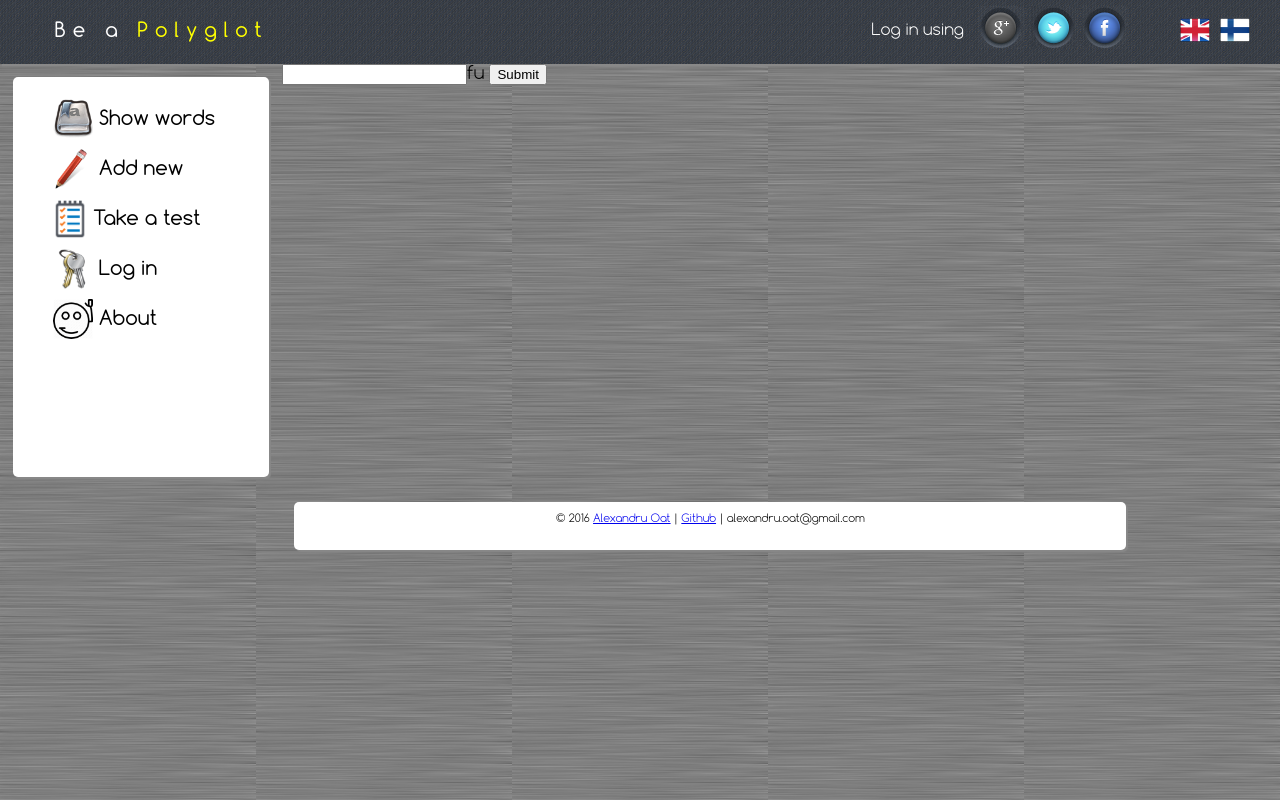
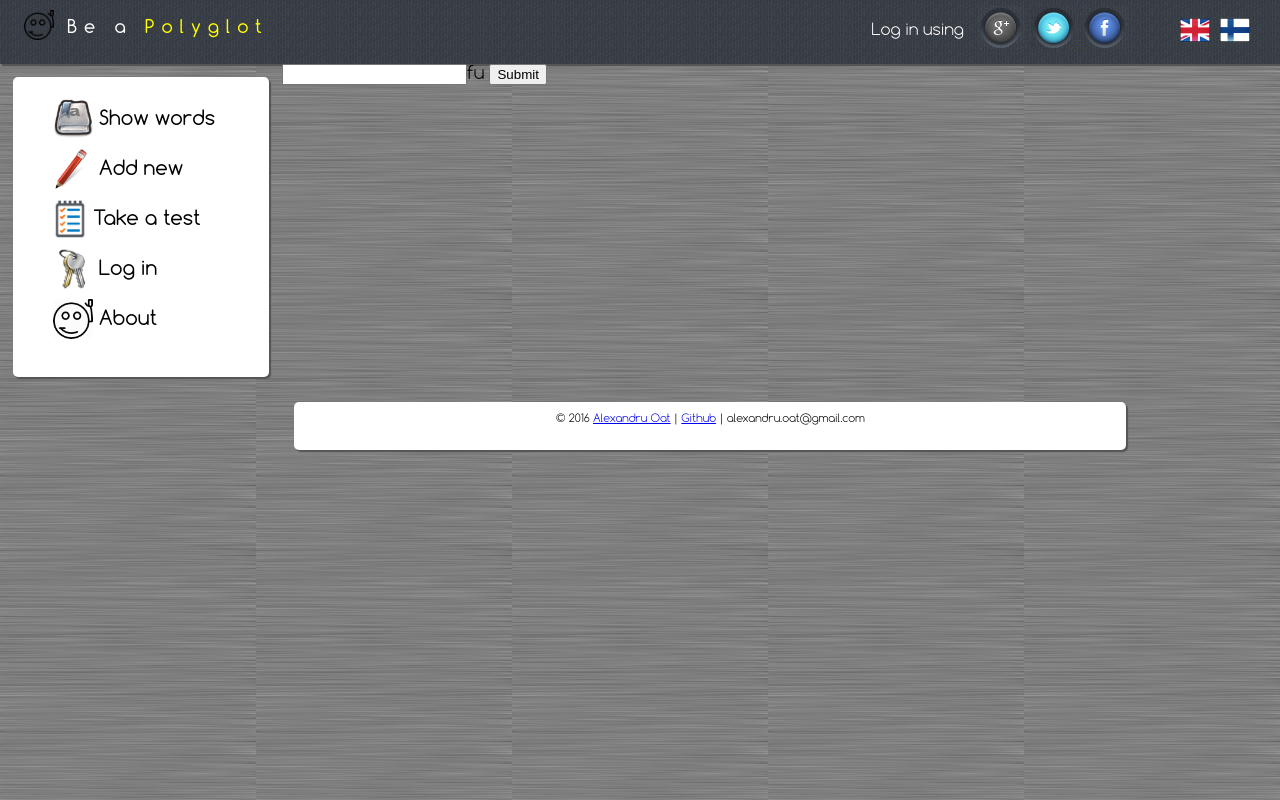
Before and after one commit to midnitehighways/lang-memorize, a Django app: template templates/sanat/test.html in a window 1280 px wide. Run offline with Django 3.2, Linux system fonts and the light colour scheme; the template is opened without the code that fills it, so the values that code supplies are empty.

Commit message:
More changes to fonts, backgrkground, etc.

```diff
--- a/static/css/main.css
+++ b/static/css/main.css
@@ -36,7 +36,7 @@ Polyglot, Indeed uses Ideone API © by Sphere Research Labs
 	height: 43px;
 	display: inline-block;
 }
-.icon-login:hover { background-position: top; } 						/* on hover - move pic up */
+.icon-login:hover { background-position: top !important; }				/* on hover - move pic up */
 .facebook { background: url('../img/facebook-sprite.png');}				/* 'double-class' for icons' urls */
 .twitter { background: url('../img/twitter-sprite.png');}
 .google { background: url('../img/google-sprite.png');}
@@ -74,6 +74,13 @@ Polyglot, Indeed uses Ideone API © by Sphere Research Labs
     max-height: 40px;
     transition: all .2s ease-in-out;
 }
+.smile {
+	height: auto;
+    width: auto;
+    max-width: 30px;
+    max-height: 30px;
+    margin-top: 10px;
+}
 
 .text-sidebar a {					/* change only those "a"s which are inside div of .text-sidebar class */
 	font-family: 'Comfortaa-Regular';
@@ -94,7 +101,7 @@ Polyglot, Indeed uses Ideone API © by Sphere Research Labs
 }
 
 .header, .sidebar, .content, .footer {
-	box-shadow: 2px 2px 1px #888888;		/* shadow effect for main blocks */
+	box-shadow: 2px 2px 1px #555555;		/* shadow effect for main blocks; #888888 - lighter variant */
 }
 
 .sidebar, .content, .footer {
@@ -136,26 +143,37 @@ html, body, .wrap
 	/*background-color: #6f6868;*/
 	height: 100%;
 	float: left;
+	letter-spacing: 7px;
 	font-family: Comfortaa-Regular;
-}
-.header-left p {			/* Be a polyglote - text*/
-	letter-spacing: 7px;
-	/*font-family: 'Comfortaa-Light';*/
+	font-size: 18px;
+	text-align: right;
+	cursor: pointer;
+	color: white;
+	display: inline-block;
 }
 
+.header-left p {							/* Be a polyglote - text*/
+
+}
+.header-left-1 {
+	height: 100%;
+	width: 15%;
+	/*background-color: white;*/
+	float: left;
+	margin-left: 5%;
+}
+.header-left-2 {
+	height: 100%;
+	width: 80%;
+	/*background-color: grey;*/
+		float: left;
+}
 .header-right {
 	width: 79%;
 	float: left;
 	height: 100%;
 }
 
-.header p {
-	font-family: Comfortaa-Regular;
-	font-size: 20px;
-	text-align: right;
-	cursor: pointer;
-	color: white;
-}
 .login-section {
 	font-family: Comfortaa-Light;
 	font-size: 16px;
@@ -212,7 +230,8 @@ html, body, .wrap
 	float: left;
 	width: 20%;
 	/*border: 0px solid #000;*/
-	height: 50%;
+	height: 300px;
+	/*height: 50%;*/
 	margin-left: 1%;
 	margin-right: 1%;
 	margin-top: 1%;
--- a/templates/sanat/base.html
+++ b/templates/sanat/base.html
@@ -16,7 +16,13 @@
 							<!--				 Header 			-->
 		<div class="header">
 			<div class="header-left">
-				<p>{% trans "Be  a" %}  <span class="red-text">{% trans "Polyglot" %}</span></p>
+				<div class="header-left-1">
+					<img class="smile" src="{% static "img/about1.png" %}" />
+				</div>
+				<div class="header-left-2">
+					<p>{% trans "Be  a" %}  <span class="red-text">{% trans "Polyglot" %}</span>
+					</p>
+				</div>
 			</div>
 			<div class="header-right">
 				<div class="login-section">
@@ -44,25 +50,25 @@
 		<div class="sidebar">
 			<div class="text-sidebar">
 				<ul>
-					<li ><a href="{% url 'index' %}" > <img class="resize" src="{% static "img/dict_ico.png" %}" />
+					<li ><a href="{% url 'index' %}" > <img class="resize" src="{% static 'img/dict_ico.png' %}" />
 					<span class="words"> {% trans "Show words" %} </span></a></li>
 
-					<li ><a href="{% url 'insert_form' %}" ><img class="resize" src="{% static "img/pen4.png" %}" />
+					<li ><a href="{% url 'insert_form' %}" ><img class="resize" src="{% static 'img/pen4.png' %}" />
 					<span class="words"> {% trans "Add new" %} </span> </a></li>
 
-					<li ><a href="{% url 'take_a_test' %}" ><img class="resize" src="{% static "img/test6.png" %}" />
+					<li ><a href="{% url 'take_a_test' %}" ><img class="resize" src="{% static 'img/test6.png' %}" />
 					<span class="words"> {% trans "Take a test" %} </span></a></li>
 
 					{% if user.is_anonymous %}
-						<li ><a href="{% url 'login' %}" ><img class="resize" src="{% static "img/signup1.png" %}" />
+						<li ><a href="{% url 'login' %}" ><img class="resize" src="{% static 'img/signup1.png' %}" />
 						<span class="words"> {% trans "Log in" %} </span></a></li>
 
 					{% else %}
-						<li ><a href="{% url 'index' %}" > <img class="resize" src="{% static "img/dict_ico.png" %}" />
+						<li ><a href="{% url 'index' %}" > <img class="resize" src="{% static 'img/dict_ico.png' %}" />
 						<span class="words"> {% trans "Show common" %} </span></a></li>
 					{% endif %}
 
-					<li ><a href="{% url 'about' %}"><img class="resize" src="{% static "img/about1.png" %}" />
+					<li ><a href="{% url 'about' %}"><img class="resize" src="{% static 'img/about1.png' %}" />
 					<span class="words"> {% trans "About" %} </span></a></li>
 				</ul>
 			</div>
```
